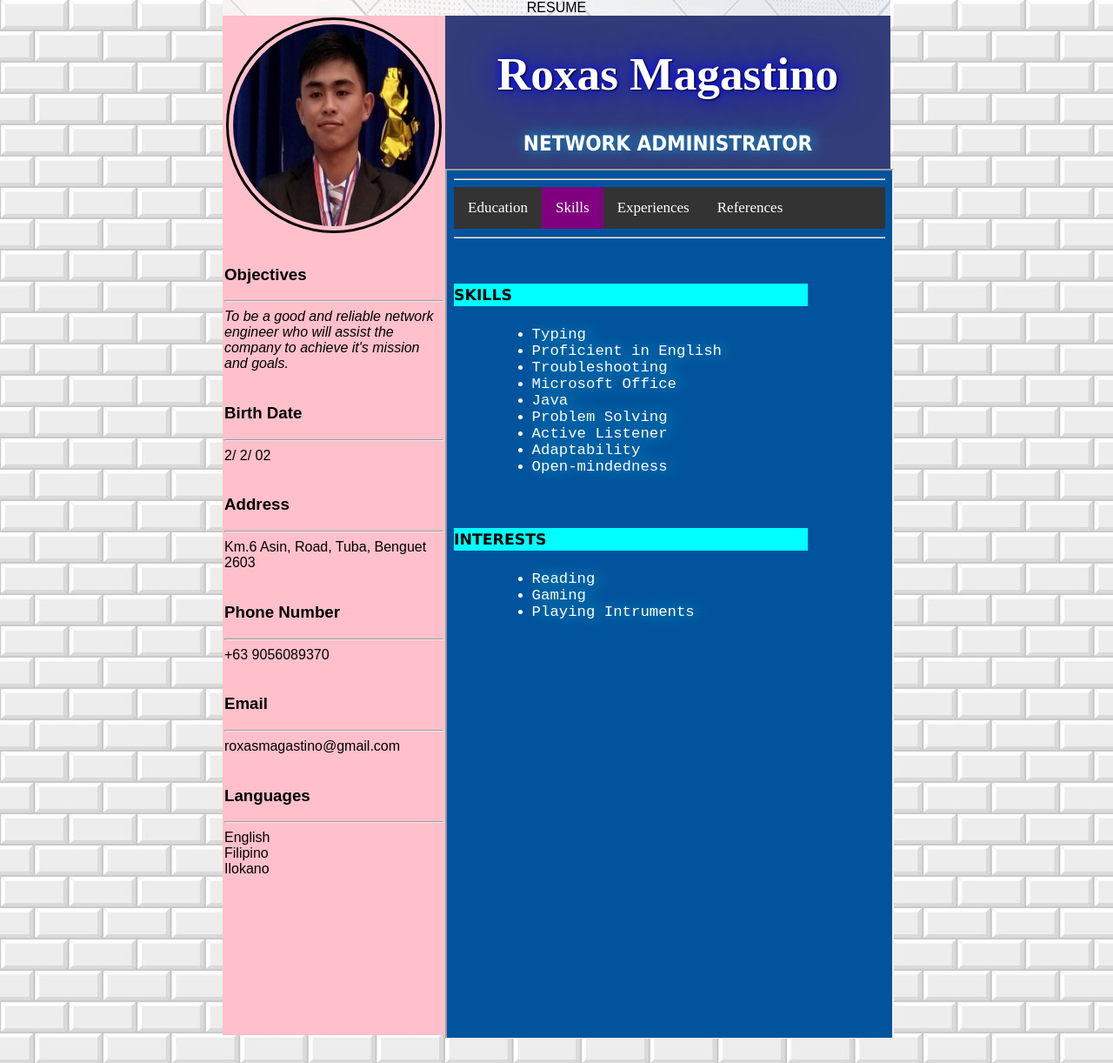
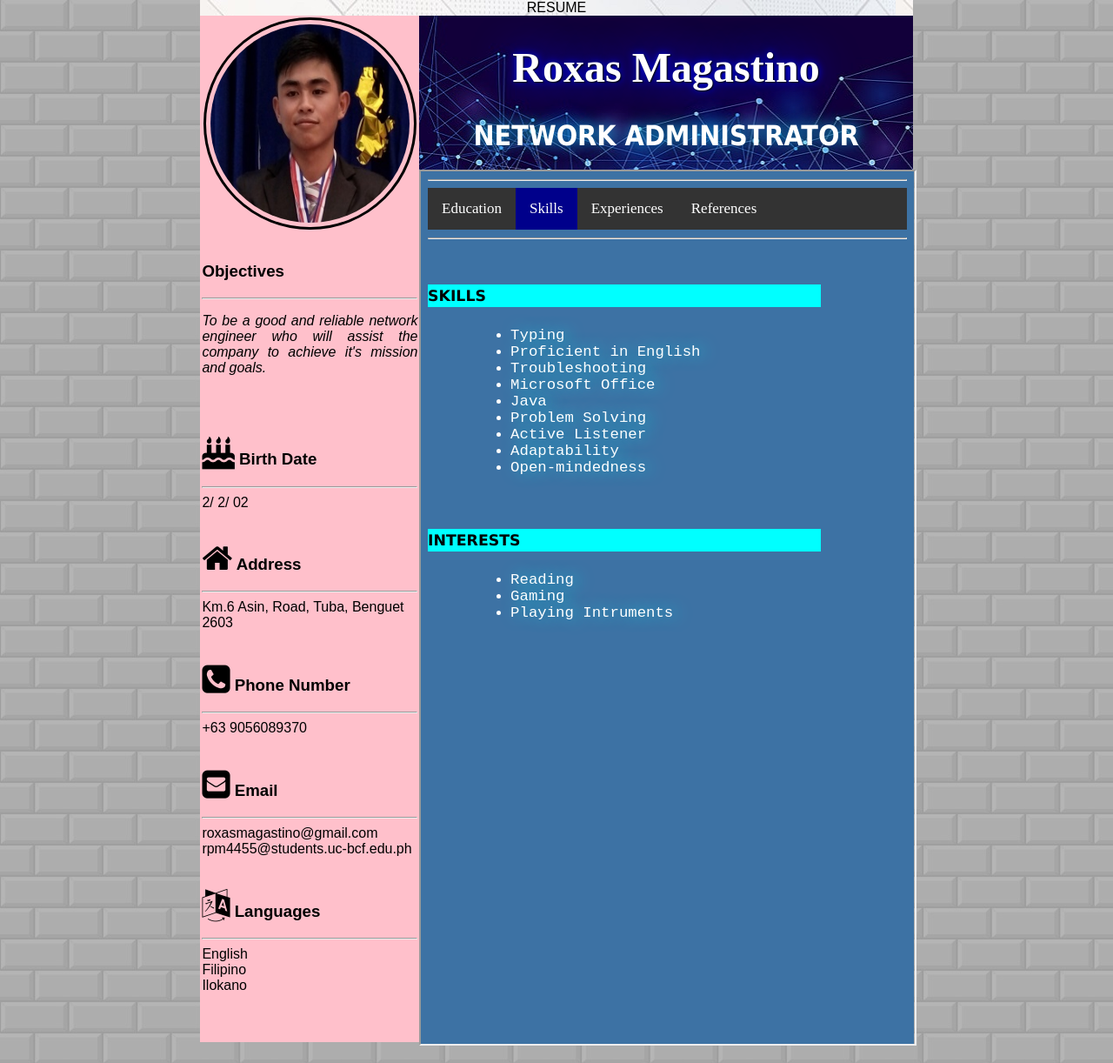
Before and after one commit to RS-22/REsume, a plain HTML site: page index.html in a window 1280 px wide. Shown: the top 1222 px of the page at 87% size. Drawn offline with Linux system fonts and the light colour scheme.

Commit message:
First Revision

```diff
--- a/index.html
+++ b/index.html
@@ -2,6 +2,7 @@
 <html>
 <head>
 	<link rel="stylesheet" type="text/css" href="layoutStyle.css">
+	<link rel="stylesheet" href="https://cdnjs.cloudflare.com/ajax/libs/font-awesome/4.7.0/css/font-awesome.min.css">
 	<title>Main Page</title>
 	<style type="text/css" >
 		body{
@@ -19,20 +20,21 @@
 			<div class="box profile-box">
 				<img src="images/profile.jpg" alt="Profile picture" class="center image-border"><br>
 				<h3>Objectives</h3><hr>
-				<dfn>To be a good and reliable network engineer who will assist the company to achieve it's mission and goals.</dfn><br><br>
-				<h3>Birth Date</h3><hr>
+				<p><dfn>To be a good and reliable network engineer who will assist the company to achieve it's mission and goals.</dfn></p><br><br>
+				<h3><i class="fa fa-birthday-cake" style="font-size: 2em"></i> Birth Date</h3><hr>
 				2/ 2/ 02 <br><br>
-				<h3>Address</h3><hr>
+				<h3><i class="fa fa-home" style="font-size: 2em"></i> Address</h3><hr>
 				Km.6 Asin, Road, Tuba, Benguet 2603 <br><br>
-				<h3>Phone Number</h3><hr>
+				<h3><i class="fa fa-phone-square" style="font-size: 2em"></i> Phone Number</h3><hr>
 				+63 9056089370 <br><br>
-				<h3>Email</h3><hr>
-				roxasmagastino@gmail.com <br><br>
-				<h3>Languages</h3><hr>
+				<h3><i class="fa fa-envelope-square" style="font-size: 2em"></i> Email</h3><hr>
+				roxasmagastino@gmail.com <br>
+				rpm4455@students.uc-bcf.edu.ph<br><br>
+				<h3><i class="fa fa-language" style="font-size: 2em"></i> Languages</h3><hr>
 				English <br>
 				Filipino <br>
 				Ilokano <br><br>
-				</dfn><br><br><br><br><br><br><br><br><br>
+				<br><br>
 			</div>
 			<div class="box linked-box">
 				<div class="box name-box">
--- a/layoutStyle.css
+++ b/layoutStyle.css
@@ -4,16 +4,16 @@
 	border-color: none;
 }
 .header-box{
-	margin-left: 20%;
-	margin-right: 20%;
+	margin-left: 18%;
+	margin-right: 18%;
 	text-align: center;
 	background-image: url(images/Header.jpg);
 }
 .body-box{
-	margin-left: 20%;
-	margin-right: 20%;
+	margin-left: 18%;
+	margin-right: 18%;
 	display: grid;
-	grid-template-columns: 1fr 2fr;
+	grid-template-columns: 1fr 2.25fr;
 	margin-bottom: 5%;
 }
 .profile-box {
@@ -27,6 +27,7 @@
 }
 .name-box{
 	background-color: #333D79FF;
+	background-image: url(images/background2.jpg);
 }
 .frame-box{
 
@@ -43,10 +44,14 @@
 	border-radius: 50%;
 	border-style: solid;
 }
+.icons{
+
+}
 
 body {
   margin: 0;
   font-family: Arial, Helvetica, sans-serif;
+  background-color: gray;
 }
 img{
 	padding: 5px;
@@ -58,16 +63,17 @@ h1{
 	text-shadow: 1px 1px 2px black, 0 0 1em blue, 0 0 0.2em blue;
   	color: white;
 	font-family: Times New Roman;
-	font-size: 40pt;
+	font-size: 3em;
 }
 h2{
 	text-align: center;
 	text-shadow: 2px -1px 17px rgba(18, 179, 232, 1);
 	color: white;
 	font-family: Tahoma;
+	font-size: 2em;
 }
 p{
-	text-align: center;
+	text-align: justify;
 }
 u{
 	font-size: 15pt;
--- a/styles.css
+++ b/styles.css
@@ -1,5 +1,5 @@
 body{
-	background-color: #00539CFF;
+	background-color: #3D72A4;
 	font-size: 13pt;
 	background-position: center;
 	margin-bottom: 2%;
@@ -27,10 +27,10 @@ p{
 table{
 	max-width: 100%;
 	width: 100%;
-	background-color: aquamarine;
 }
 th,td{
 	padding: 10px;
+	color: white;
 }
 p{
 	background-blend-mode: soft-light;
@@ -42,6 +42,7 @@ ul{
 	margin-left: 10%;
 	text-shadow: 6px 0px 17px rgba(5,245,248,0.69);
 	color: white;
+	list-style-position: outside;
 }
 dfn{
 	text-align: center;
@@ -62,11 +63,11 @@ dfn{
 }
 
 .topnav a:hover {
-  background-color: dodgerblue;
+  background-color: aquamarine;
   color: black;
 }
 
 .topnav a.active {
-  background-color: purple;
+  background-color: darkblue;
   color: white;
 }
```
Also changed, not shown: education.html (+4 -4 lines), exp.html (+2 -2 lines), images/background2.jpg (added), images/hschoollogo.jpg (added), images/phoneicon.jpg (added), images/uclogo.png (added).
